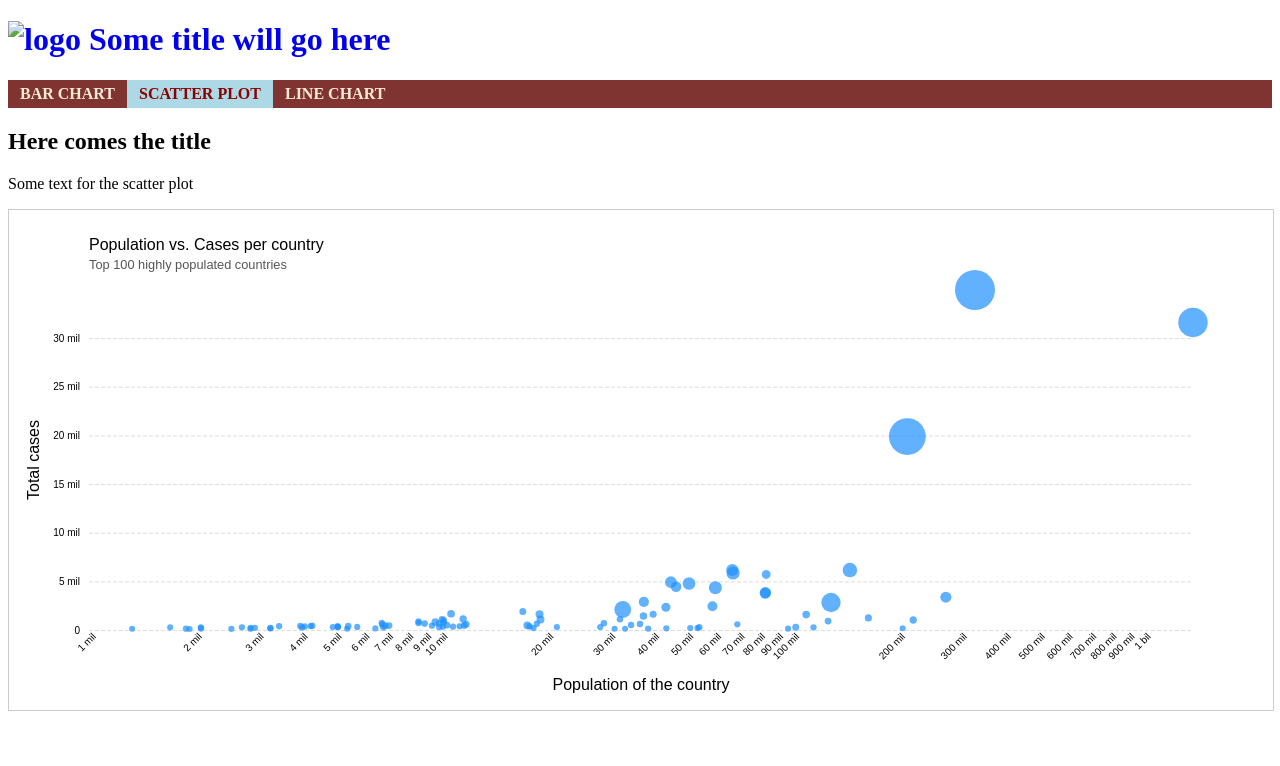
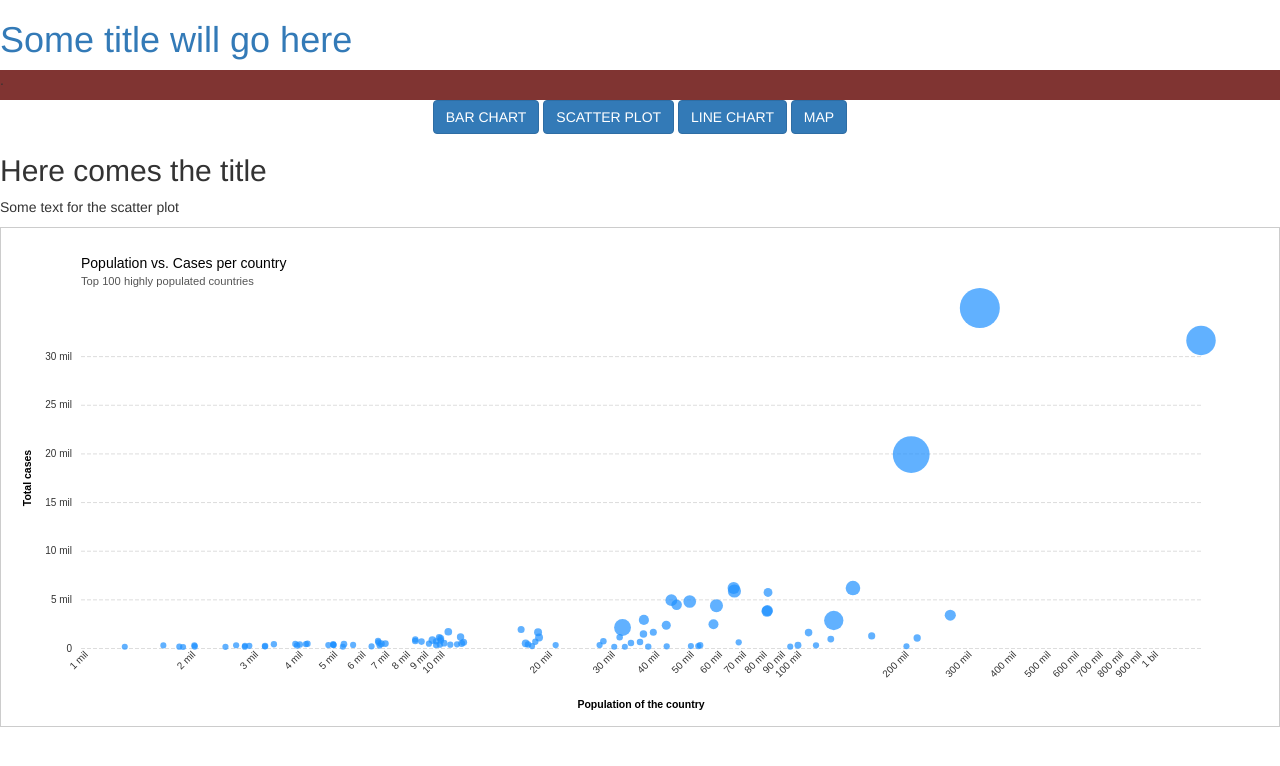
Before and after one commit to chmvkalyan/chmvkalyan.github.io, a plain HTML site: page scatter.html in a window 1280 px wide. Drawn offline with nearby package versions, Linux system fonts and the light colour scheme.

Commit message:
Change layout add buttons

```diff
--- a/index.html
+++ b/index.html
@@ -10,6 +10,10 @@
     <script src="js/utils.js"></script>
 
     <link rel="stylesheet" href="style.css" />
+    <link
+      rel="stylesheet"
+      href="https://maxcdn.bootstrapcdn.com/bootstrap/3.4.1/css/bootstrap.min.css"
+    />
   </head>
   <body>
     <div class="header">
@@ -21,10 +25,32 @@
       </h1>
     </div>
 
-    <div class="top-navigation">
-      <a href="index.html" class="selected"><b>BAR CHART</b></a>
-      <a href="scatter.html"><b>SCATTER PLOT</b></a>
-      <a href="line.html"><b>LINE CHART</b></a>
+    <div class="top-navigation"><p>.</p></div>
+    <div align="center">
+      <button
+        onclick="document.location='index.html'"
+        class="btn btn-primary mr-1"
+      >
+        BAR CHART
+      </button>
+      <button
+        onclick="document.location='scatter.html'"
+        class="btn btn-primary mr-1"
+      >
+        SCATTER PLOT
+      </button>
+      <button
+        onclick="document.location='line.html'"
+        class="btn btn-primary mr-1"
+      >
+        LINE CHART
+      </button>
+      <button
+        onclick="document.location='maps.html'"
+        class="btn btn-primary mr-1"
+      >
+        MAP
+      </button>
     </div>
 
     <div class="page-title">
--- a/scatter.html
+++ b/scatter.html
@@ -10,21 +10,47 @@
     <script src="js/utils.js"></script>
 
     <link rel="stylesheet" href="style.css" />
+    <link
+      rel="stylesheet"
+      href="https://maxcdn.bootstrapcdn.com/bootstrap/3.4.1/css/bootstrap.min.css"
+    />
   </head>
   <body>
     <div class="header">
       <h1 id="logo">
         <a href="/" style="text-decoration: none">
-          <img src="images/Logo.png" alt="logo" width="20%" />
+          <!-- <img src="images/Logo.png" alt="logo" width="20%" /> -->
           Some title will go here
         </a>
       </h1>
     </div>
 
-    <div class="top-navigation">
-      <a href="index.html"><b>BAR CHART</b></a>
-      <a href="scatter.html" class="selected"><b>SCATTER PLOT</b></a>
-      <a href="line.html"><b>LINE CHART</b></a>
+    <div class="top-navigation"><p>.</p></div>
+    <div align="center">
+      <button
+        onclick="document.location='index.html'"
+        class="btn btn-primary mr-1"
+      >
+        BAR CHART
+      </button>
+      <button
+        onclick="document.location='scatter.html'"
+        class="btn btn-primary mr-1"
+      >
+        SCATTER PLOT
+      </button>
+      <button
+        onclick="document.location='line.html'"
+        class="btn btn-primary mr-1"
+      >
+        LINE CHART
+      </button>
+      <button
+        onclick="document.location='maps.html'"
+        class="btn btn-primary mr-1"
+      >
+        MAP
+      </button>
     </div>
 
     <div class="page-title">
@@ -35,7 +61,8 @@
       <p>Some text for the scatter plot</p>
     </div>
 
+    <div class="scatter-plot-legend"></div>
+    <div class="scatter-plot-container" width="100%"></div>
     <script src="js/scatter_plot.js"></script>
-    <div class="scatter-plot-container" width="100%"></div>
   </body>
 </html>
```
Also changed, not shown: line.html (+48 -6 lines).
